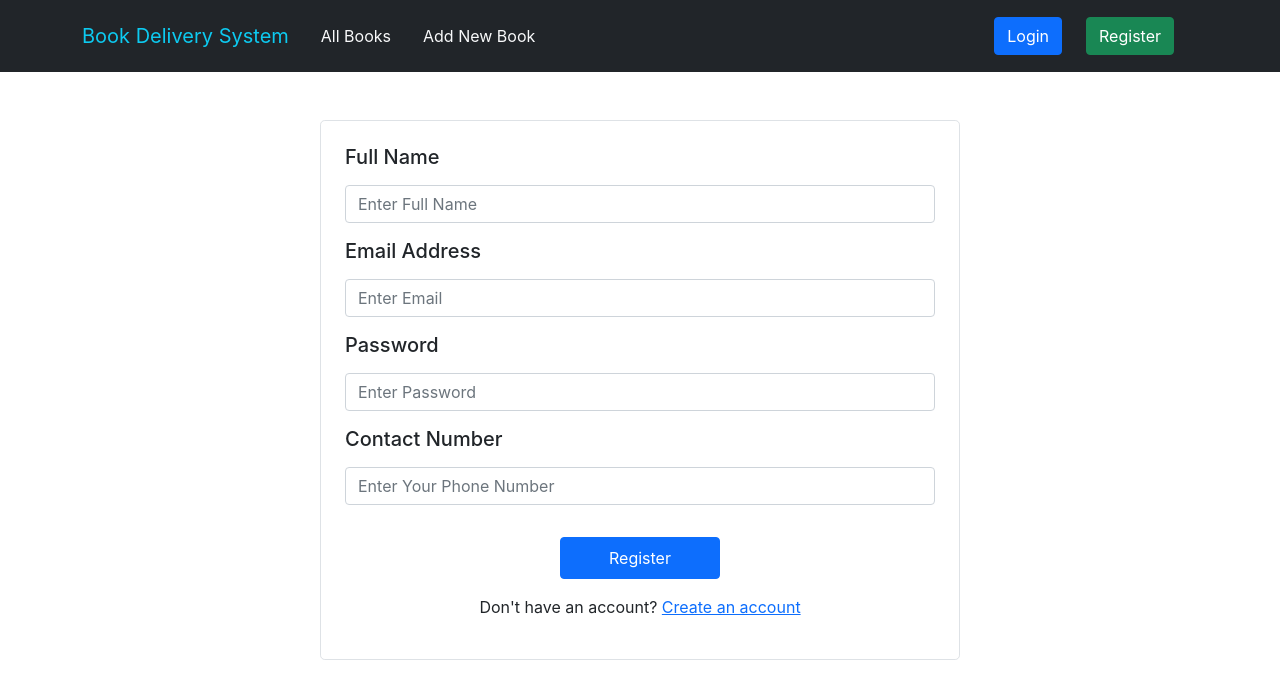
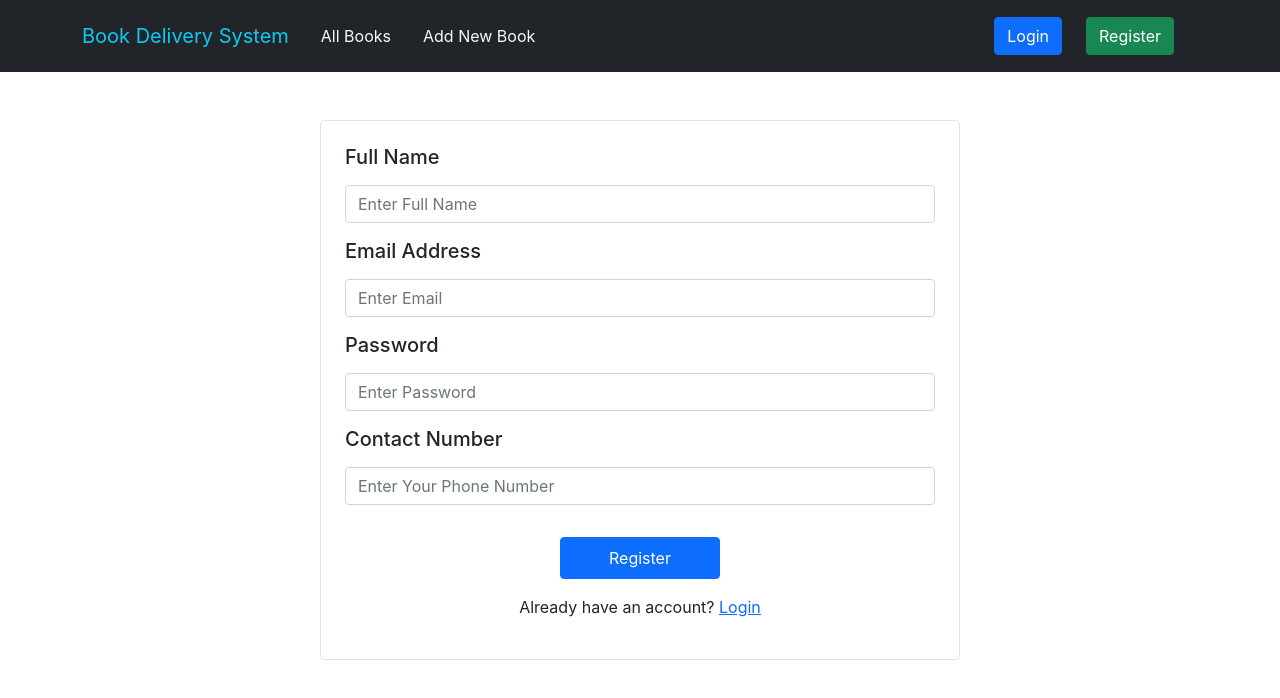
Before and after one commit to emonShimoul/book-delivery-system-react-client, a React (Create React App) app: page /register in a window 1280 px wide. Shown: the top 698 px of the page. Built offline with nearby package versions, Linux system fonts and the light colour scheme; no server answers.

Commit message:
added login option on the register page

```diff
--- a/src/components/Register/Register.js
+++ b/src/components/Register/Register.js
@@ -35,7 +35,7 @@
                 <Button className='my-3 px-5 py-2' variant="primary" type="submit">
                 Register
                 </Button>
-                <p>Don't have an account? <Link to="/register" className='text-primary'>Create an account</Link></p>
+                <p>Already have an account? <Link to="/login" className='text-primary'>Login</Link></p>
                 </div>
             </Form>
         </div>
```
